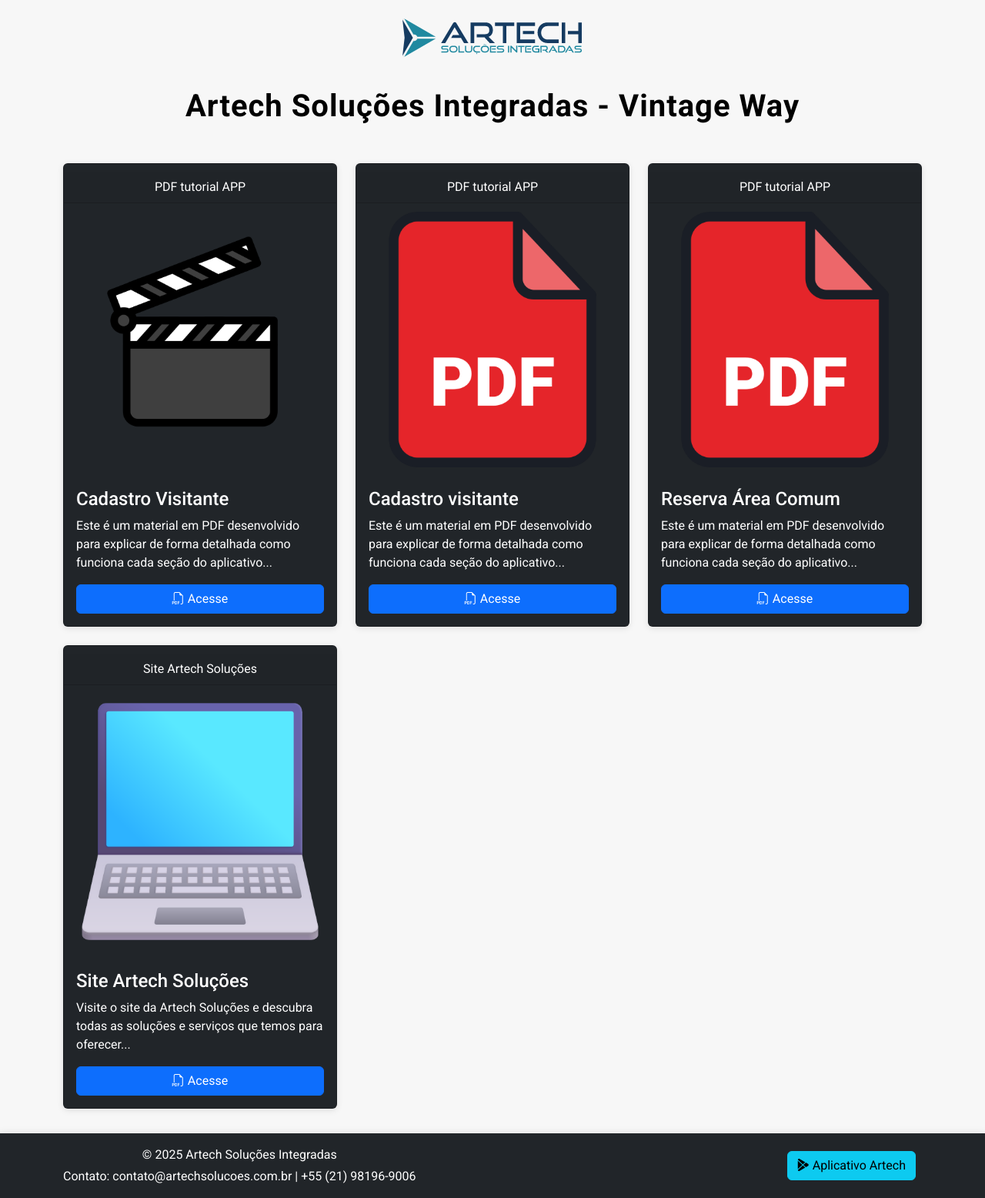
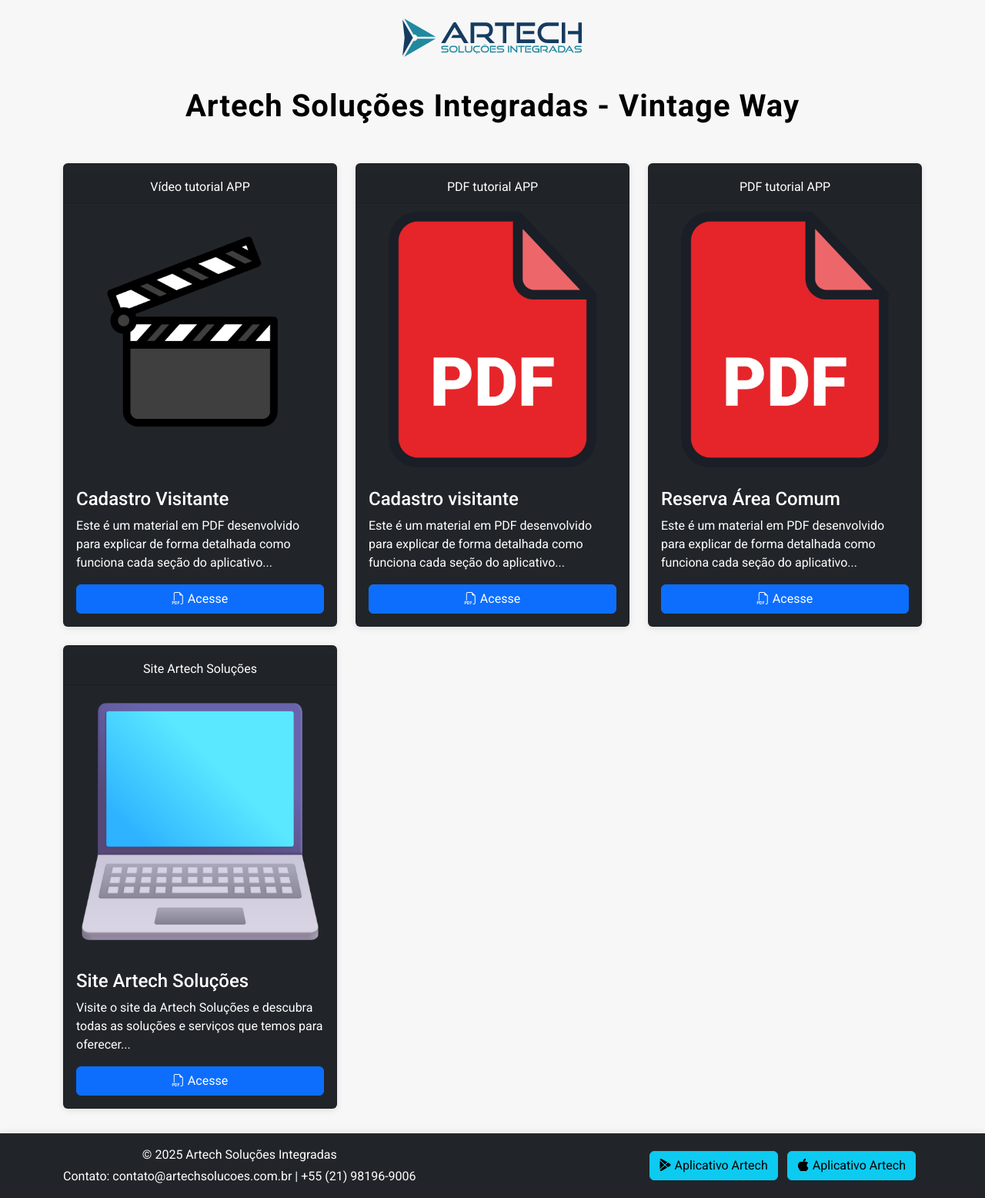
Before and after one commit to suporteArtech/vintage_way, a plain HTML site: page index.html in a window 1280 px wide. Shown: the whole page at 77% size. Drawn offline with nearby package versions, Linux system fonts and the light colour scheme.

Commit message:
Update index.html
alterando o nome do primeiro card e adicionando o botão da app store para iphone

```diff
--- a/index.html
+++ b/index.html
@@ -21,7 +21,7 @@
             <div class="col-12 col-md-6 col-lg-4">
                 <div class="card text-bg-dark h-100">
                     <div class="card-header">
-                        PDF tutorial APP
+                        Vídeo tutorial APP
                     </div>
                     <img src="./image/1f3ac.png" class="card-img-top" alt="PDF">
                     <div class="card-body d-flex flex-column">
@@ -102,6 +102,9 @@
             <a href="https://play.google.com/store/apps/details?id=br.com.artech.app&pcampaignid=web_share" class="btn btn-info me-2" target="_blank">
                 <i class="bi bi-google-play"></i> Aplicativo Artech
             </a>
+            <a href="https://apps.apple.com/br/app/artech-solu%C3%A7%C3%B5es-integradas/id1638183450" class="btn btn-info me-2" target="_blank">
+                <i class="bi bi-apple"></i> Aplicativo Artech
+            </a>
         </div>
     </div>
 </footer>
```
